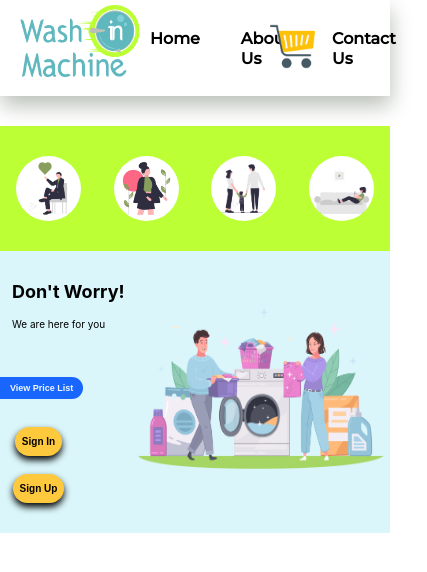
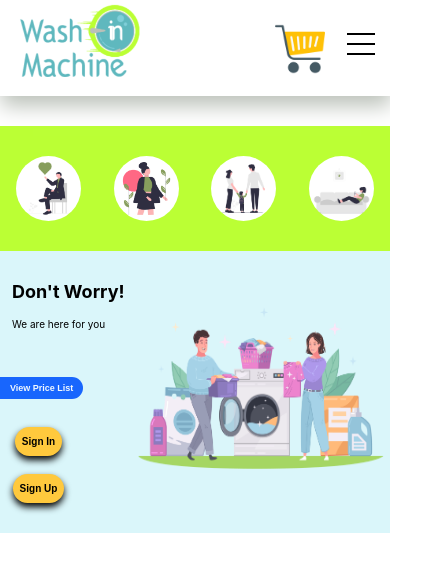
Before and after one commit to Mizanur2001/washinmachine, a React (Create React App) app: page / in a window 390 px wide. Shown: the top 572 px of the page, 427 px wide, since content can reach past the window. Built offline with nearby package versions, Linux system fonts and the light colour scheme.

Commit message:
fix the design problem with nav

```diff
--- a/src/components/Navbar.jsx
+++ b/src/components/Navbar.jsx
@@ -4,20 +4,6 @@ import './css/Navbar.css'
 import logo from '../assets/logo.png'
 
 const Navbar = () => {
-    window.addEventListener('resize', function () {
-        addRequiredClass();
-    })
-
-    function addRequiredClass() {
-        const nav = document.querySelector('nav')
-        if (window.innerWidth < 800) {
-            nav.classList.add('mobile')
-        } else {
-            nav.classList.remove('mobile')
-        }
-    }
-
-    window.onload = addRequiredClass
 
     let isActive = false;
 
@@ -42,7 +28,7 @@ const Navbar = () => {
 
     return (
         <>
-            <nav className=''>
+            <nav className='mobile'>
                 <div className='logo'>
                     <img src={logo} alt="Logo" />
                 </div>
--- a/src/components/css/BenefitsWM.css
+++ b/src/components/css/BenefitsWM.css
@@ -6,7 +6,6 @@
     height: 900px;
     width: 100%;
     flex-direction: column;
-    display: none;
 }
 
 .benefitsWM>img {
@@ -130,3 +129,10 @@
     top: -356px;
     right: 653px;
 }
+
+/*Mobile */
+@media(max-width:900px) {
+    .benefitsWM{
+        display: none;
+    }
+}
--- a/src/components/css/Footer.css
+++ b/src/components/css/Footer.css
@@ -5,7 +5,7 @@
     height: 300px;
     width: 100%;
     background-color: #527779;
-    display: none;
+    /* display: none; */
 }
 
 .logoInfo {
@@ -107,3 +107,10 @@
     margin-left: 16px;
     margin-top: 20px;
 }
+
+/*Mobile*/
+@media(max-width:900px) {
+    .footer {
+        display: none;
+    }
+}
--- a/src/components/css/Navbar.css
+++ b/src/components/css/Navbar.css
@@ -51,11 +51,13 @@ nav {
     margin-bottom: 15px;
 }
 
-/*hamburger*/
+/*hamburger for mobile application*/
 
 .hamburger {
     display: none;
 }
+
+@media(max-width:799px) {
 
     .mobile .hamburger {
         display: flex;
@@ -111,13 +113,9 @@ nav {
         transition: all .3s ease-in-out;
     }
 
-/* Responsive*/
-
-@media(max-width:800px) {
-
-    .cartImg>img {
+    .mobile .cartImg {
         position: absolute;
-        right: 55px;
+        right: 90px;
         top: 24px;
         height: 45px;
         width: 45px;
--- a/src/components/css/UserRating.css
+++ b/src/components/css/UserRating.css
@@ -3,7 +3,7 @@
     align-items: center;
     justify-content: space-around;
     height: 350px;
-    display: none;
+    /* display: none; */
 }
 
 .card {
@@ -52,3 +52,11 @@
     width: 20px;
     margin-bottom: 10px;
 }
+
+/*Mobile*/
+
+@media(max-width:900px) {
+    .userrating {
+        display: none;
+    }
+}
```
Lines whose indentation alone changed are shown as unchanged.
